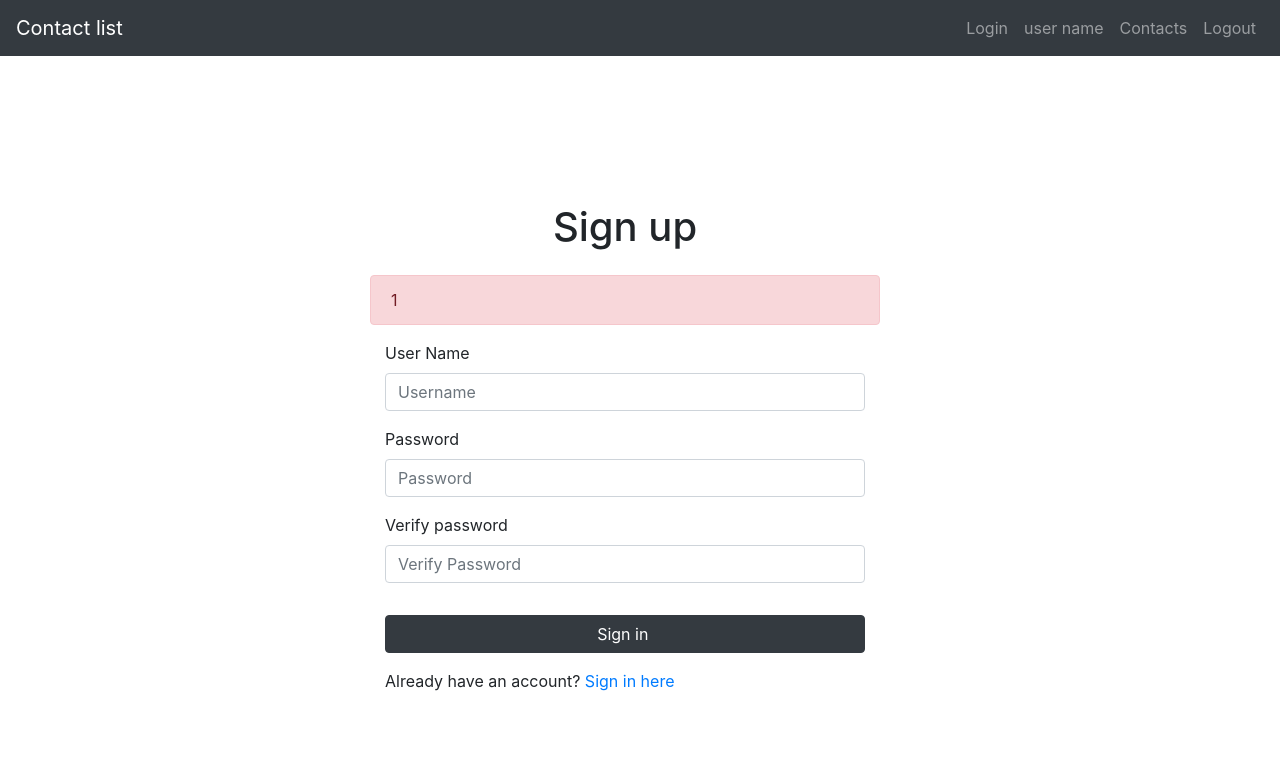
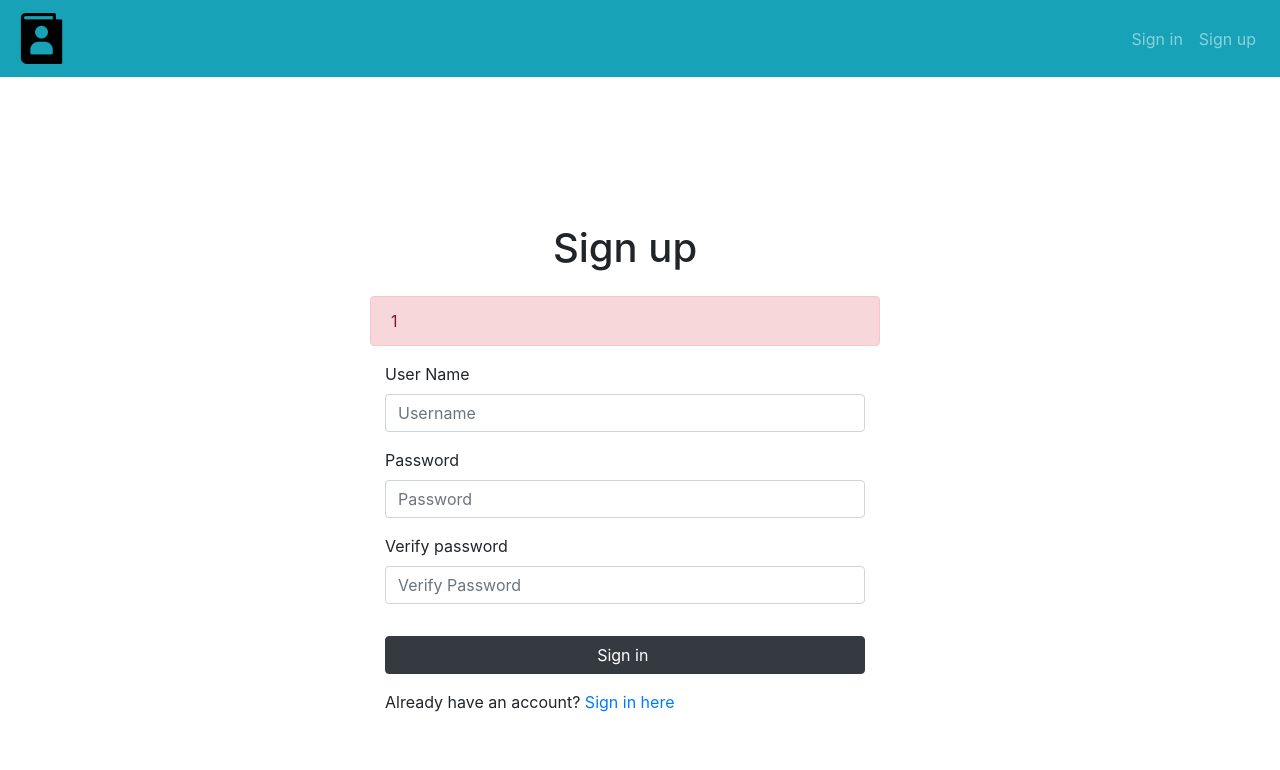
Before and after one commit to KhadijaMakkaoui/Application_gestionContacts, a PHP site: page /inscription.php?error_msg=1 in a window 1280 px wide. Shown: the top 770 px of the page. Before the commit the page ends 691 px from the top, so only its background shows below. Run offline with PHP 8.4, Linux system fonts and the light colour scheme.

Commit message:
Ajouter de id pour les champs de saisir

```diff
--- a/inscription.php
+++ b/inscription.php
@@ -1,5 +1,5 @@
 <?php
-session_start();
+// session_start();
 require "./classes/database.classes.php";
 require "./classes/contact.classes.php";
 require "./classes/utilisateur.classes.php";
@@ -30,7 +30,7 @@ require "./classes/utilisateur.classes.php";
 
 <body>
 <?php
-    include "includes/header.html";
+    include "includes/header.php";
     ?>
     <div class="container">
         <div class=" container vh-100 row justify-content-center align-content-center ">
@@ -41,25 +41,25 @@ require "./classes/utilisateur.classes.php";
                 </div>
                 <div class="mb-3 col-12">
                     <label for="username" class="form-label">User Name</label>
-                    <input type="text" class="form-control insc" name="username" placeholder="Username">
+                    <input type="text" class="form-control insc" name="username" id="userName" placeholder="Username">
                <small class="text-danger" id="error-username"></small>
                 </div>
                 <div class="mb-3 col-12">
                     <label for="Pass" class="form-label">Password</label>
-                    <input type="password" class="form-control insc" name="password" placeholder="Password">
+                    <input type="password" class="form-control insc" name="password" id="Pass" placeholder="Password">
                <small class="text-danger" id="error-password"></small>
 
                 </div>
                 <div class="mb-3 col-12">
                     <label for="PassVer" class="form-label">Verify password</label>
-                    <input type="password" class="form-control insc" id="PassVer" placeholder="Verify Password">
+                    <input type="password" class="form-control insc" id="PassVer"  placeholder="Verify Password">
                     <small class="text-danger" id="error-password-cofirme"></small>
 
                 </div>
                 <div class="col-12">
                      <input type="submit" value="Sign in " id="signin" class="btn btn-dark mt-3 col-12">
                     <p class="mt-3 ">Already have an account?
-                        <a href="inscription.php ">Sign in here</a>
+                        <a href="connexion.php ">Sign in here</a>
                     </p>
                 </div>
 
```
